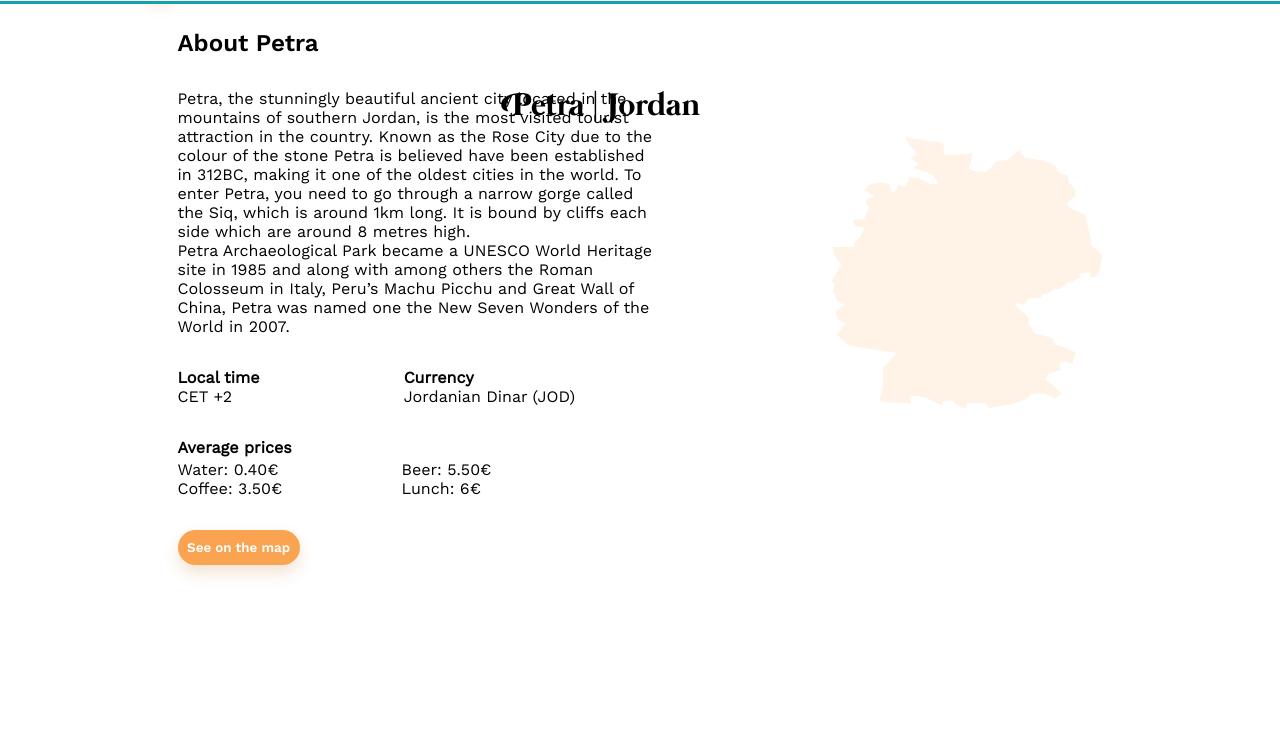
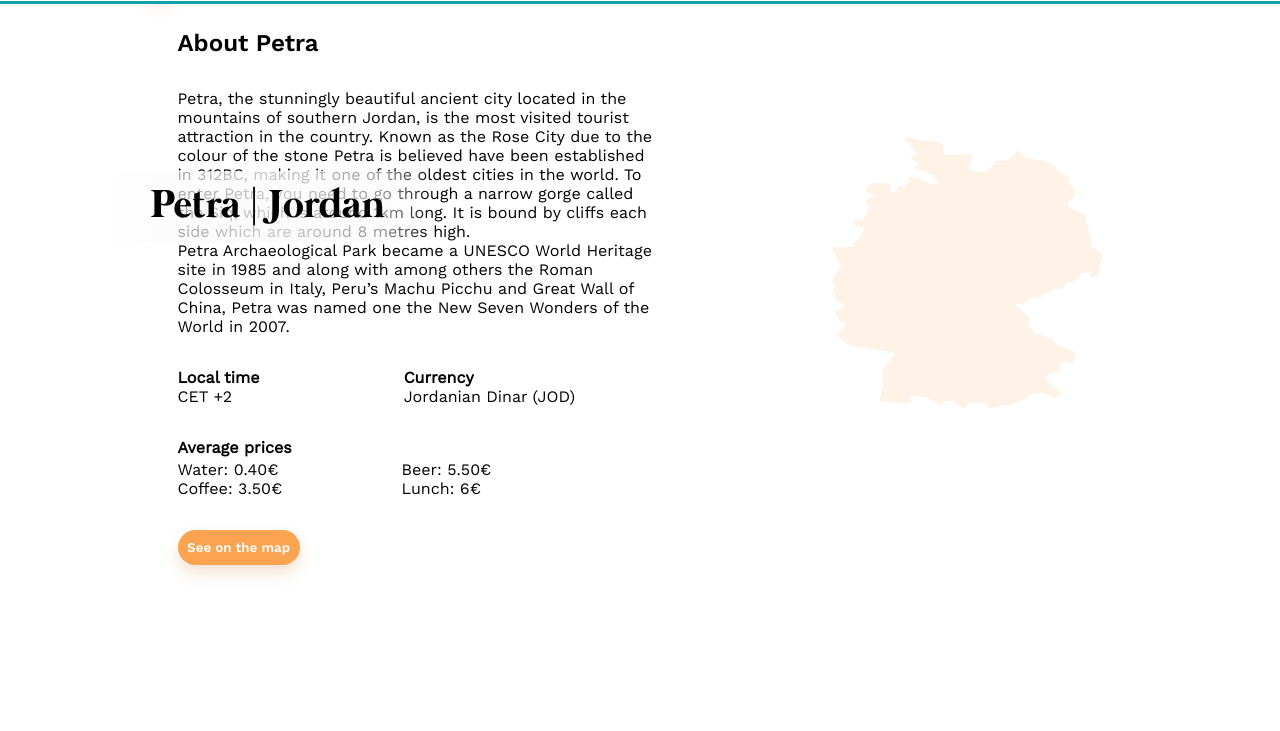
Before and after one commit to sandra-krejcir/trawell, a plain HTML site: page city_page.html in a window 1280 px wide. Shown: the part 69-800 px from the top of the page. Drawn offline with Linux system fonts and the light colour scheme; no server answers.

Commit message:
headline fixed

```diff
--- a/city_page.css
+++ b/city_page.css
@@ -76,9 +76,26 @@ nav {
 }
 
 h1 {
+  font-family: "Mermaid";
+  font-size: 2.5rem;
   position: absolute;
-  top: 20%;
-  left: 40%;
+  top: 30%;
+  left: 8%;
+  background: rgb(255, 255, 255);
+  background: linear-gradient(
+    90deg,
+    rgba(255, 255, 255, 0) 0%,
+    rgba(251, 251, 251, 0.6) 15%,
+    rgba(250, 250, 250, 0.7) 30%,
+    rgba(250, 250, 250, 0.8) 50%,
+    rgba(250, 250, 250, 0.7) 70%,
+    rgba(250, 250, 250, 0.6) 85%,
+    rgba(251, 251, 251, 0) 100%
+  );
+  padding-top: 1rem;
+  padding-bottom: 1rem;
+  padding-left: 3rem;
+  padding-right: 3rem;
 }
 
 h2 {
@@ -246,10 +263,6 @@ a {
   color: black;
 }
 
-h1 {
-  font-family: var(--h1-font-family);
-}
-
 .search {
   height: 40px;
 }
--- a/city_page.js
+++ b/city_page.js
@@ -1,5 +1,5 @@
 const url =
-  "https://kea21s-6eb0.restdb.io/rest/trawell/6033c9b66afd463c000055c7";
+  "https://kea21s-6eb0.restdb.io/rest/trawell/6033f1316afd463c00006404";
 
 const options = {
   headers: {
```
